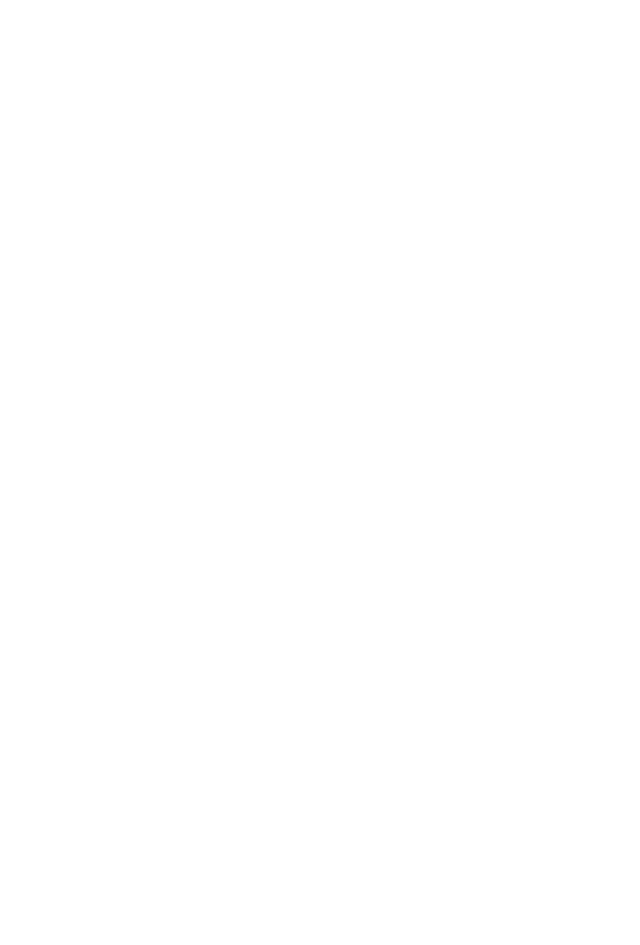
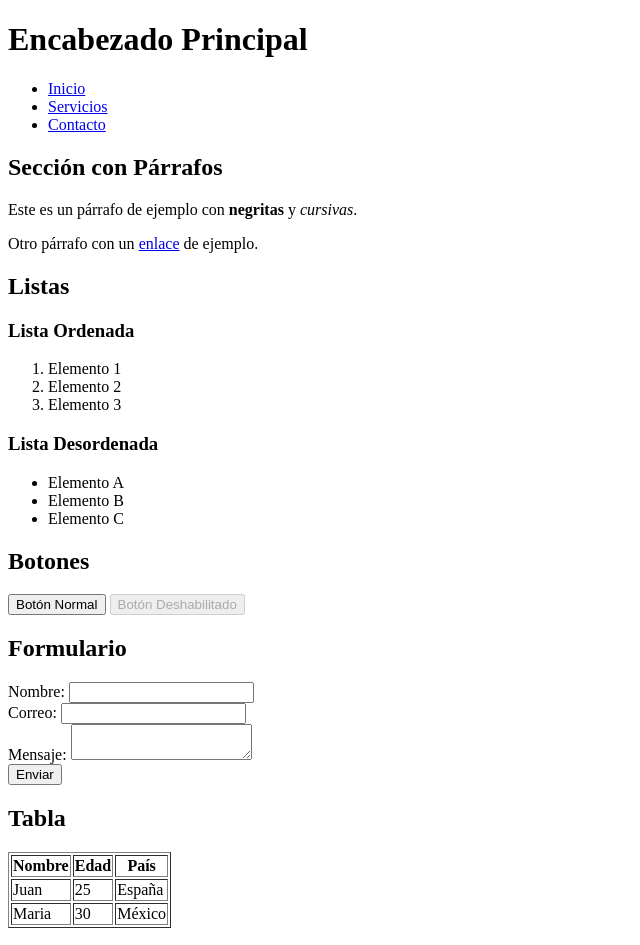
Before and after one commit to SiAn20/Learn-CSS, a plain HTML site: page index.html in a window 1280 px wide. Shown: the top 945 px of the page, without its empty margins (0-640 px from the left). Before the commit the page ends 800 px from the top, so only its background shows below. Drawn offline with Linux system fonts and the light colour scheme.

Commit message:
feat: Update index

```diff
--- a/index.html
+++ b/index.html
@@ -1,10 +1,98 @@
 <!DOCTYPE html>
-<html lang="en">
-  <head>
-    <meta charset="UTF-8" />
-    <meta name="viewport" content="width=device-width, initial-scale=1.0" />
+<html lang="es">
+<head>
+    <meta charset="UTF-8">
+    <meta name="viewport" content="width=device-width, initial-scale=1.0">
+    <title>Prueba de Estilos CSS</title>
+</head>
+<body>
+    <header>
+        <h1>Encabezado Principal</h1>
+        <nav>
+            <ul>
+                <li><a href="#">Inicio</a></li>
+                <li><a href="#">Servicios</a></li>
+                <li><a href="#">Contacto</a></li>
+            </ul>
+        </nav>
+    </header>
 
-    <title>Document</title>
-  </head>
-  <body></body>
+    <section>
+        <h2>Sección con Párrafos</h2>
+        <p>Este es un párrafo de ejemplo con <strong>negritas</strong> y <em>cursivas</em>.</p>
+        <p>Otro párrafo con un <a href="#">enlace</a> de ejemplo.</p>
+    </section>
+
+    <section>
+        <h2>Listas</h2>
+        <h3>Lista Ordenada</h3>
+        <ol>
+            <li>Elemento 1</li>
+            <li>Elemento 2</li>
+            <li>Elemento 3</li>
+        </ol>
+        <h3>Lista Desordenada</h3>
+        <ul>
+            <li>Elemento A</li>
+            <li>Elemento B</li>
+            <li>Elemento C</li>
+        </ul>
+    </section>
+
+    <section>
+        <h2>Botones</h2>
+        <button>Botón Normal</button>
+        <button disabled>Botón Deshabilitado</button>
+    </section>
+
+    <section>
+        <h2>Formulario</h2>
+        <form>
+            <label for="nombre">Nombre:</label>
+            <input type="text" id="nombre" name="nombre">
+            <br>
+            <label for="email">Correo:</label>
+            <input type="email" id="email" name="email">
+            <br>
+            <label for="mensaje">Mensaje:</label>
+            <textarea id="mensaje" name="mensaje"></textarea>
+            <br>
+            <input type="submit" value="Enviar">
+        </form>
+    </section>
+
+    <section>
+        <h2>Tabla</h2>
+        <table border="1">
+            <thead>
+                <tr>
+                    <th>Nombre</th>
+                    <th>Edad</th>
+                    <th>País</th>
+                </tr>
+            </thead>
+            <tbody>
+                <tr>
+                    <td>Juan</td>
+                    <td>25</td>
+                    <td>España</td>
+                </tr>
+                <tr>
+                    <td>Maria</td>
+                    <td>30</td>
+                    <td>México</td>
+                </tr>
+            </tbody>
+        </table>
+    </section>
+
+    <section>
+        <h2>Imagen</h2>
+        <img src="https://via.placeholder.com/300" alt="Imagen de prueba">
+    </section>
+
+    <footer>
+        <p>Pie de página &copy; 2025</p>
+    </footer>
+</body>
 </html>
```
